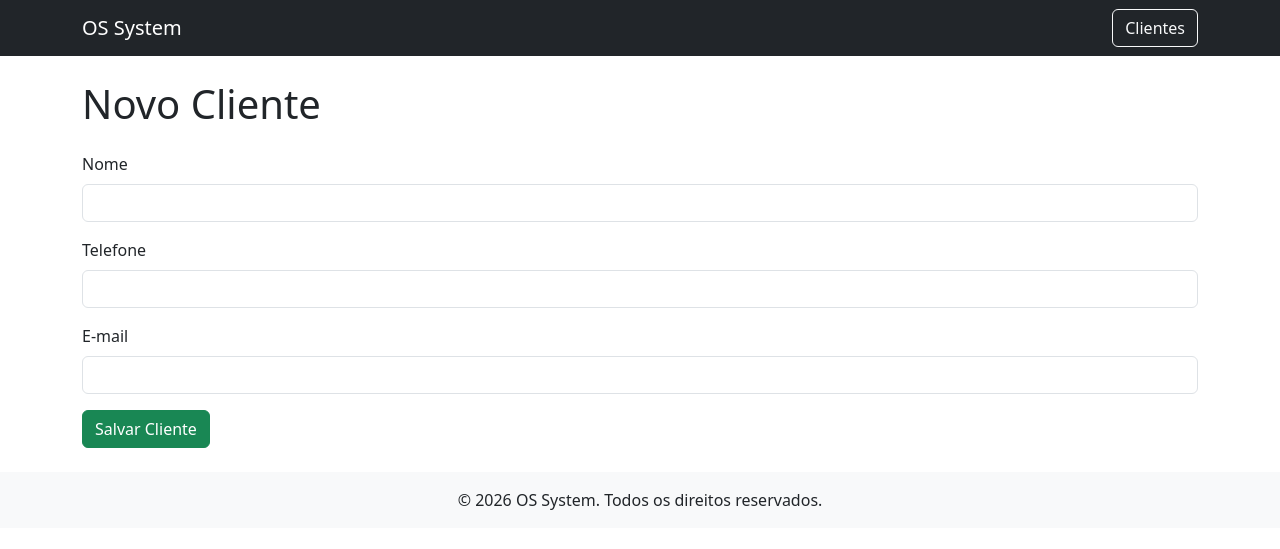
After one commit to MaiconDante/os_system, a Flask app: template app/templates/clients/create.html in a window 1280 px wide. The commit adds this page. Shown: the top 549 px of the page. Run offline with Flask 3, Linux system fonts and the light colour scheme; the template is opened without the code that fills it, so the values that code supplies are empty.

Commit message:
feat: Implement client creation and listing.

```diff
--- a/app/templates/base.html
+++ b/app/templates/base.html
@@ -12,13 +12,24 @@
     >
 </head>
 <body>
-    <nav class="navbar navbar-dark bg-dark">
-        # O link "OS System" redireciona para a página inicial ("/")
+    <nav class="navbar navbar-expand-lg navbar-dark bg-dark">
         <div class="container">
-            # O nome do sistema é "OS System" e é clicável para levar o usuário de volta à página inicial
+
             <a class="navbar-brand" href="/">
                 OS System
             </a>
+
+            <div>
+
+                <a
+                    href="/clients"
+                    class="btn btn-outline-light"
+                >
+                    Clientes
+                </a>
+
+            </div>
+
         </div>
     </nav>
 
--- /dev/null
+++ b/app/templates/clients/create.html
@@ -0,0 +1,56 @@
+{% extends "base.html" %}
+
+{% block title %}
+Novo Cliente
+{% endblock %}
+
+{% block content %}
+
+<h1 class="mb-4">Novo Cliente</h1>
+
+<form method="POST">
+
+    <div class="mb-3">
+        <label class="form-label">
+            Nome
+        </label>
+
+        <input
+            type="text"
+            name="name"
+            class="form-control"
+            required
+        >
+    </div>
+
+    <div class="mb-3">
+        <label class="form-label">
+            Telefone
+        </label>
+
+        <input
+            type="text"
+            name="phone"
+            class="form-control"
+        >
+    </div>
+
+    <div class="mb-3">
+        <label class="form-label">
+            E-mail
+        </label>
+
+        <input
+            type="email"
+            name="email"
+            class="form-control"
+        >
+    </div>
+
+    <button type="submit" class="btn btn-success">
+        Salvar Cliente
+    </button>
+
+</form>
+
+{% endblock %}
```
Also changed, not shown: app/routes/clients_routes.py (+41 -1 lines), app/templates/clients/index.html (added, +57 -0 lines).
